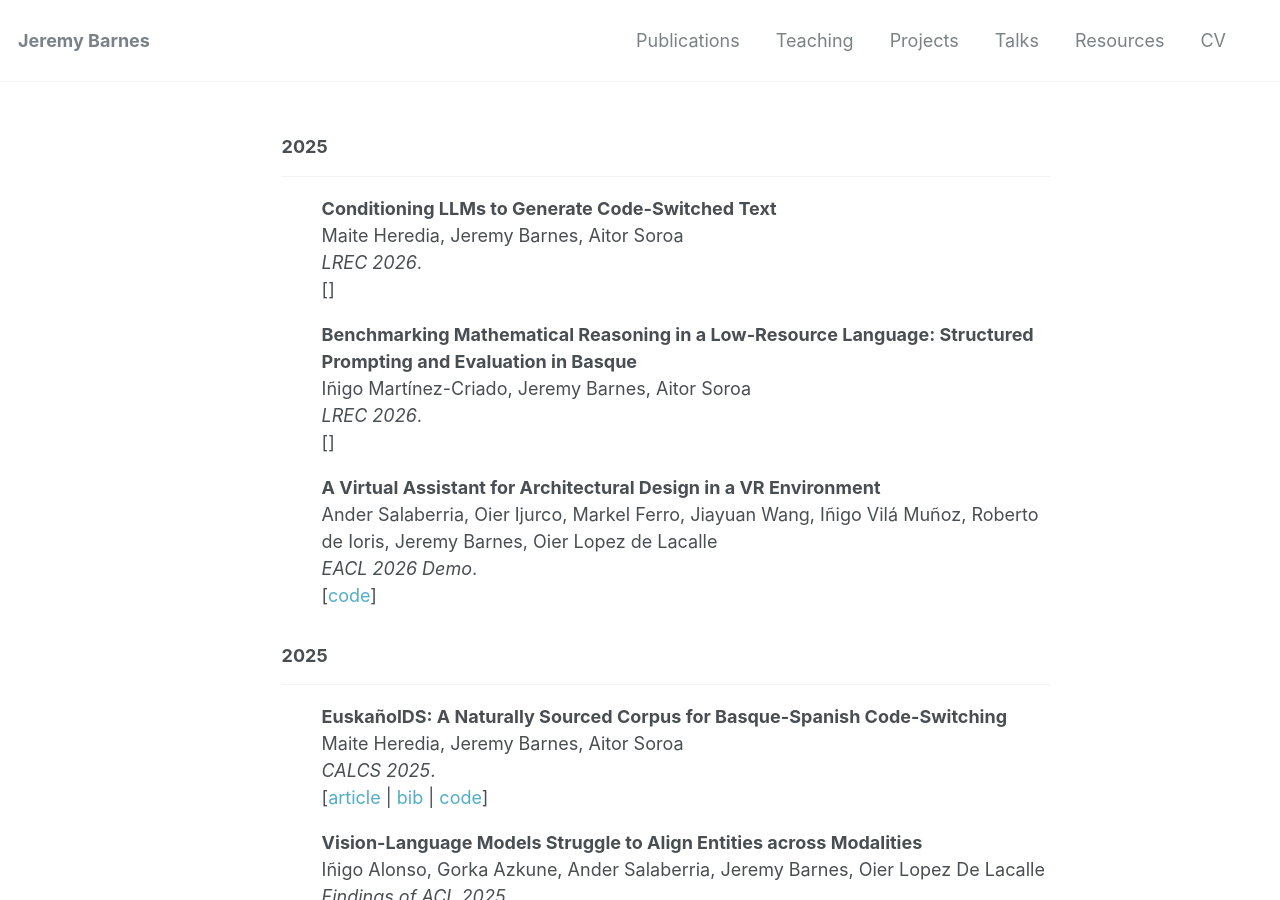
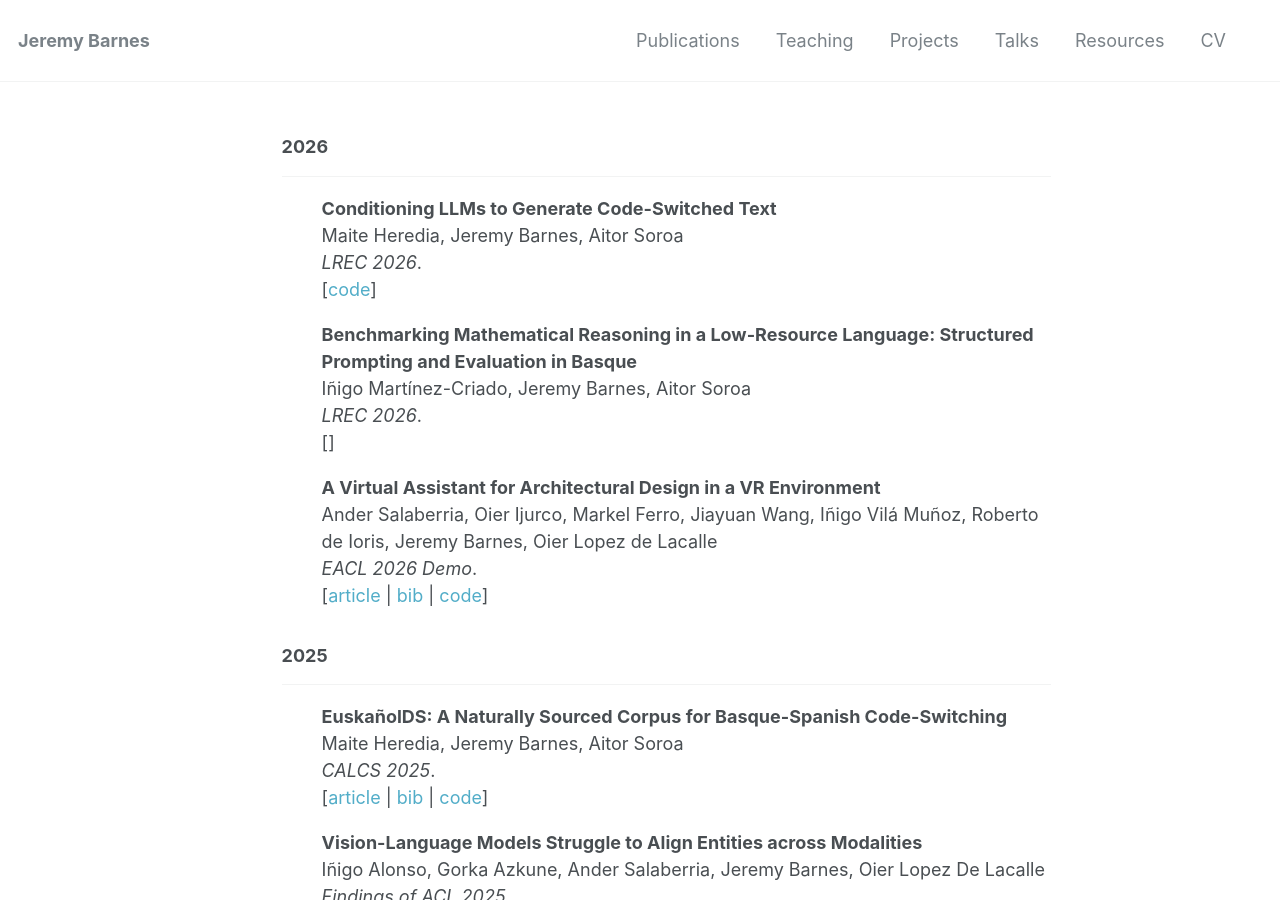
Before and after one commit to jerbarnes/jerbarnes.github.io, a Jekyll site: the page built from publications/index.html, in a window 1280 px wide and 900 px high. Built offline with Jekyll 4.4.1, drawn with Linux system fonts in a browser that asks for light colours.

Commit message:
updated publications

```diff
--- a/publications/index.html
+++ b/publications/index.html
@@ -6,7 +6,7 @@ title: Selected Publications
 <article class="page">
 <div class="blurb">
 
-<h3> 2025 </h3><hr>
+<h3> 2026 </h3><hr>
 
 
 <ul>
@@ -15,7 +15,7 @@ title: Selected Publications
         </strong><br>
         Maite Heredia, Jeremy Barnes, Aitor Soroa<br>
         <i>LREC 2026</i>.<br>
-        []
+        [<a href="https://github.com/hitz-zentroa/cs-generation">code</a>]
 </ul>
 
 <ul>
@@ -34,8 +34,9 @@ title: Selected Publications
         </strong><br>
         Ander Salaberria, Oier Ijurco, Markel Ferro, Jiayuan Wang, Iñigo Vilá Muñoz, Roberto de Ioris, Jeremy Barnes, Oier Lopez de Lacalle <br>
         <i>EACL 2026 Demo</i>.<br>
-        [<a href="https://github.com/salanueva/vr-arch">code</a>]
+        [<a href="https://aclanthology.org/2026.eacl-demo.38/">article</a> | <a href="https://aclanthology.org/2026.eacl-demo.38.bib">bib</a> | <a href="https://github.com/salanueva/vr-arch">code</a>]
 </ul>
+
 
 
 
```
